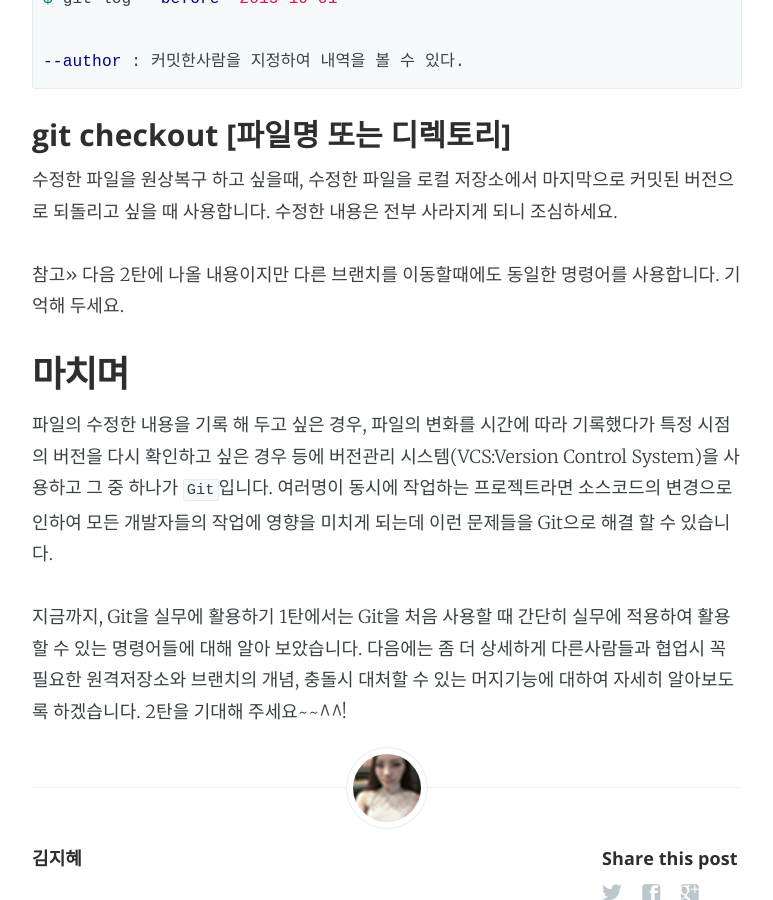
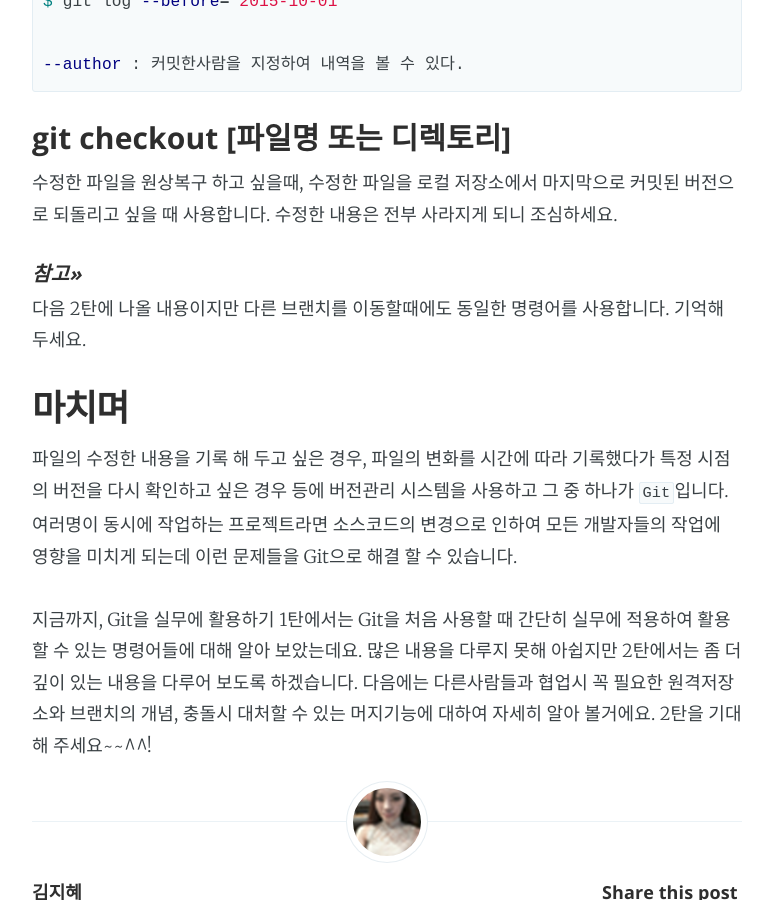
Before and after one commit to whatap/whatap.github.io, a Jekyll site: the page built from _posts/2015-10-01-about-git.md, in a window 1280 px wide and 900 px high, scrolled down 7063 px. Shown: the whole window, without its empty margins (253-1026 px from the left). Built offline with Jekyll 4.4.1, drawn with Linux system fonts in a browser that asks for light colours; Markdown is read by kramdown in place of the engine named in the settings; some of the changed text lies outside the part shown.

Commit message:
git 알아보기 내용 수정

```diff
--- a/_posts/2015-10-01-about-git.md
+++ b/_posts/2015-10-01-about-git.md
@@ -35,11 +34,11 @@ Git을 사용하려면 먼저 설치부터 시작해야 겠지요?
 - Ubuntu / Debian : $ apt-get install git
 
 ###### *참고>>*
-[Git설치하는 방법에 대한  상세설명 보기] (https://git-scm.com/book/ko/v1/%EC%8B%9C%EC%9E%91%ED%95%98%EA%B8%B0-Git-%EC%84%A4%EC%B9%98)
+[Git설치하는 방법에 대한  상세안내] (https://git-scm.com/book/ko/v1/%EC%8B%9C%EC%9E%91%ED%95%98%EA%B8%B0-Git-%EC%84%A4%EC%B9%98)
 
 ## [Git사용자 정보 설정]
 Git을 설치하고 나서 가장 먼저 해야 하는것은 사용자 이름과 이메일 주소를 설정하는 것입니다.
-git config [options] 명령어를 사용하여 사용자정보를 설정할수 있습니다.
+git config [options] 명령어를 사용하여 사용자정보를 설정할 수 있습니다.
 
 {% highlight bash %}
 $ git config --global user.name "jhkim"
@@ -70,7 +69,7 @@ color.diff=auto
 
 - Commited : 데이터가 로컬 데이터베이스에 안전하게 저장되었다.
 - Modified : 수정한 파일을 아직 로컬 데이터베이스에 커밋하지 않았다.
-- Staged : 현재 수정한 파일들중 commit으로 저장소에 기록 할 목록이다.
+- Staged : 현재 수정한 파일들 중 commit으로 저장소에 기록 할 목록이다.
 
 ###  git clone <원격 저장소 주소> <복제될 디렉토리>
 원격 저장소로부터 소스를 복제합니다. clone으로 복제를 실행하면 원격저장소에 대하여 origin이란 이름으로 자동 생성됩니다. 이때 생성되는 기본 브랜치명은 `master`입니다.
@@ -109,7 +108,7 @@ unstaged상태의 파일을 commit하려면 staged상태로 만들어 주어야
 
 ###### *참고>>*
 여기서 주의 할 점!
-만약 staged상태의 파일을 수정하는 경우 수정내용을 반영하려면 수정 후 반드시꼭 add를 다시 해주어야 합니다. add를 하지 않으면 staged상태 이후에 수정된 내용이 coomit시에 반영되지 않아요. 꼭 주의하세요.
+만약 staged상태의 파일을 수정하는 경우 수정내용을 반영하려면 수정 후 반드시꼭 add를 다시 해 주어야 합니다. add를 하지 않으면 staged상태 이후에 수정된 내용이 coomit시에 반영되지 않아요. 꼭 주의하세요.
 
 ###  git diff [파일명 또는 디렉토리]
 unstaged상태 파일(워킹디렉토리)을 로컬 저장소에 이미 커밋되어진 마지막 파일과 비교하여 변경내용을 확인하는 경우 사용합니다. 파일들이 모두 staged상태에 있다면 git diff명령어는 아무것도 출력하지 않습니다.
@@ -178,11 +177,11 @@ $ git log --before="2015-10-01"
 ###  git checkout [파일명 또는 디렉토리]
 수정한 파일을 원상복구 하고 싶을때, 수정한 파일을 로컬 저장소에서 마지막으로 커밋된 버전으로 되돌리고 싶을 때 사용합니다. 수정한 내용은 전부 사라지게 되니 조심하세요.
 
-참고>>
+###### *참고>>*
 다음 2탄에 나올 내용이지만 다른 브랜치를 이동할때에도 동일한 명령어를 사용합니다. 기억해 두세요.
 
 
 ## 마치며
-파일의 수정한 내용을 기록 해 두고 싶은 경우, 파일의 변화를 시간에 따라 기록했다가 특정 시점의 버전을 다시 확인하고 싶은 경우 등에 버전관리 시스템(VCS:Version Control System)을 사용하고 그 중 하나가 `Git`입니다. 여러명이 동시에 작업하는 프로젝트라면 소스코드의 변경으로 인하여 모든 개발자들의 작업에 영향을 미치게 되는데 이런 문제들을 Git으로 해결 할 수 있습니다.
+파일의 수정한 내용을 기록 해 두고 싶은 경우, 파일의 변화를 시간에 따라 기록했다가 특정 시점의 버전을 다시 확인하고 싶은 경우 등에 버전관리 시스템을 사용하고 그 중 하나가 `Git`입니다. 여러명이 동시에 작업하는 프로젝트라면 소스코드의 변경으로 인하여 모든 개발자들의 작업에 영향을 미치게 되는데 이런 문제들을 Git으로 해결 할 수 있습니다.
 
-지금까지, Git을 실무에 활용하기 1탄에서는 Git을 처음 사용할 때 간단히 실무에 적용하여 활용할 수 있는 명령어들에 대해 알아 보았습니다. 다음에는 좀 더 상세하게 다른사람들과 협업시 꼭 필요한 원격저장소와 브랜치의 개념, 충돌시 대처할 수 있는 머지기능에 대하여 자세히 알아보도록 하겠습니다. 2탄을 기대해 주세요~~^^!
+지금까지, Git을 실무에 활용하기 1탄에서는 Git을 처음 사용할 때 간단히 실무에 적용하여 활용할 수 있는 명령어들에 대해 알아 보았는데요. 많은 내용을 다루지 못해 아쉽지만 2탄에서는 좀 더 깊이 있는 내용을 다루어 보도록 하겠습니다. 다음에는 다른사람들과 협업시 꼭 필요한 원격저장소와 브랜치의 개념, 충돌시 대처할 수 있는 머지기능에 대하여 자세히 알아 볼거에요.  2탄을 기대해 주세요~~^^!
```
Also changed, not shown: other parts of _posts/2015-10-01-about-git.md (+4 -5 lines).
